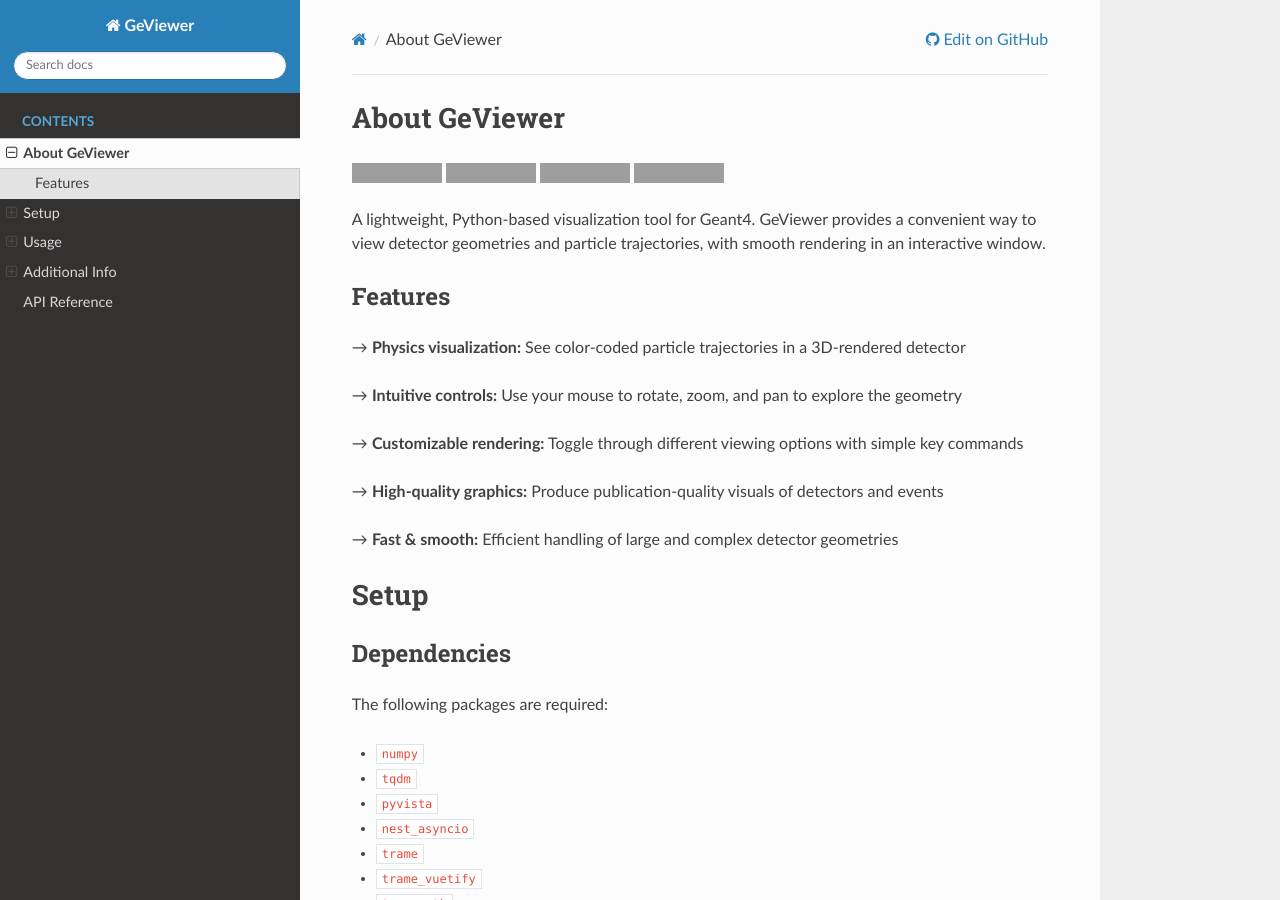
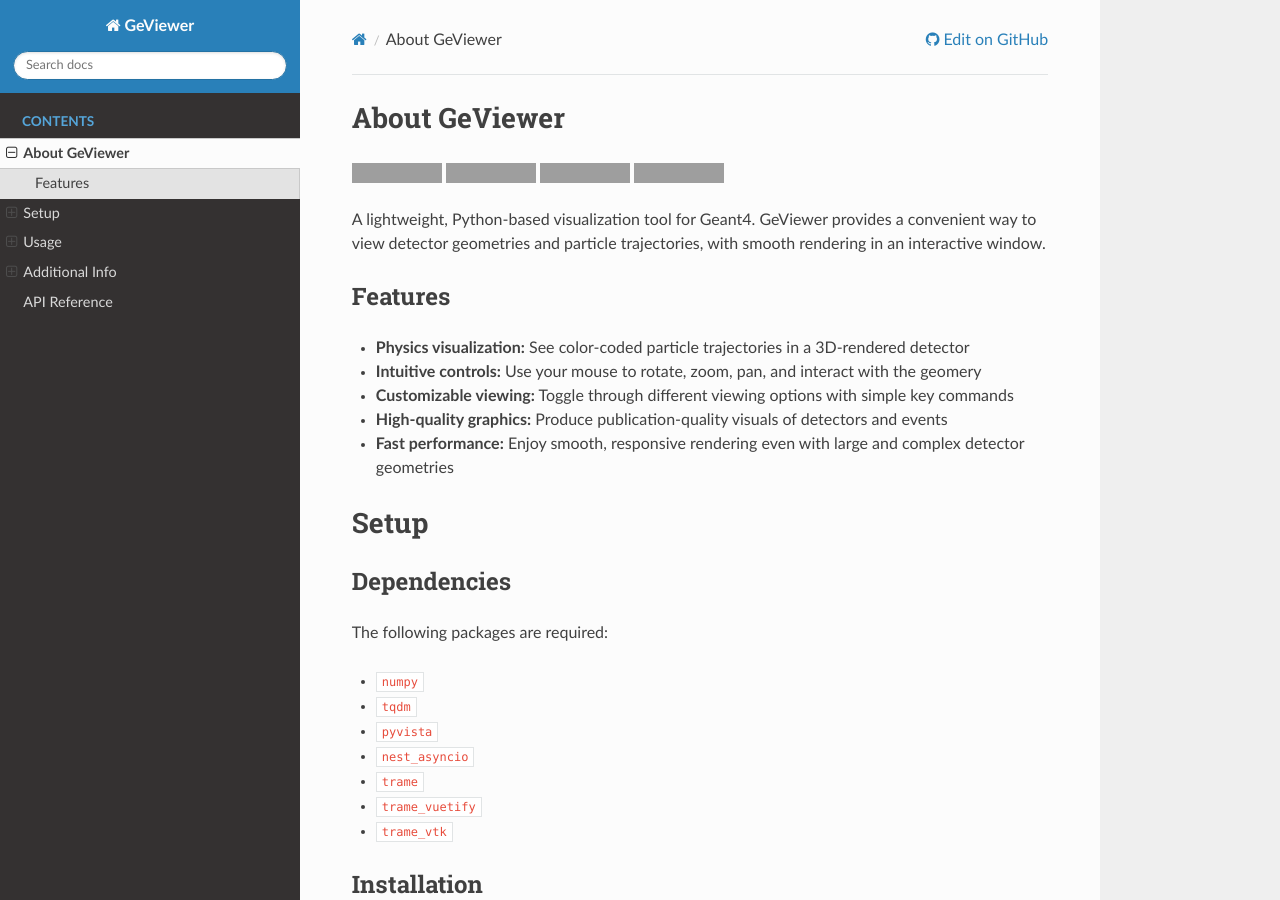
Before and after one commit to clarkehardy/geviewer, a Sphinx documentation site: the page built from docs/source/README.rst, in a window 1280 px wide and 900 px high. Built offline with Sphinx 7.4.7 and the Read the Docs theme 2.0.0, drawn with Linux system fonts in a browser that asks for light colours; the version number could not be read and is left out; grey boxes are pictures that could not be loaded.

Commit message:
tweaks to readme

```diff
--- a/docs/source/README.rst
+++ b/docs/source/README.rst
@@ -11,20 +11,20 @@
 Features
 --------
 
-→ **Physics visualization:** See color-coded particle trajectories in a
-3D-rendered detector
+-  **Physics visualization:** See color-coded particle trajectories in a
+   3D-rendered detector
 
-→ **Intuitive controls:** Use your mouse to rotate, zoom, and pan to
-explore the geometry
+-  **Intuitive controls:** Use your mouse to rotate, zoom, pan, and
+   interact with the geomery
 
-→ **Customizable rendering:** Toggle through different viewing options
-with simple key commands
+-  **Customizable viewing:** Toggle through different viewing options
+   with simple key commands
 
-→ **High-quality graphics:** Produce publication-quality visuals of
-detectors and events
+-  **High-quality graphics:** Produce publication-quality visuals of
+   detectors and events
 
-→ **Fast & smooth:** Efficient handling of large and complex detector
-geometries
+-  **Fast performance:** Enjoy smooth, responsive rendering even with
+   large and complex detector geometries
 
 Setup
 =====
```
Also changed, not shown: README.md (+5 -5 lines).
